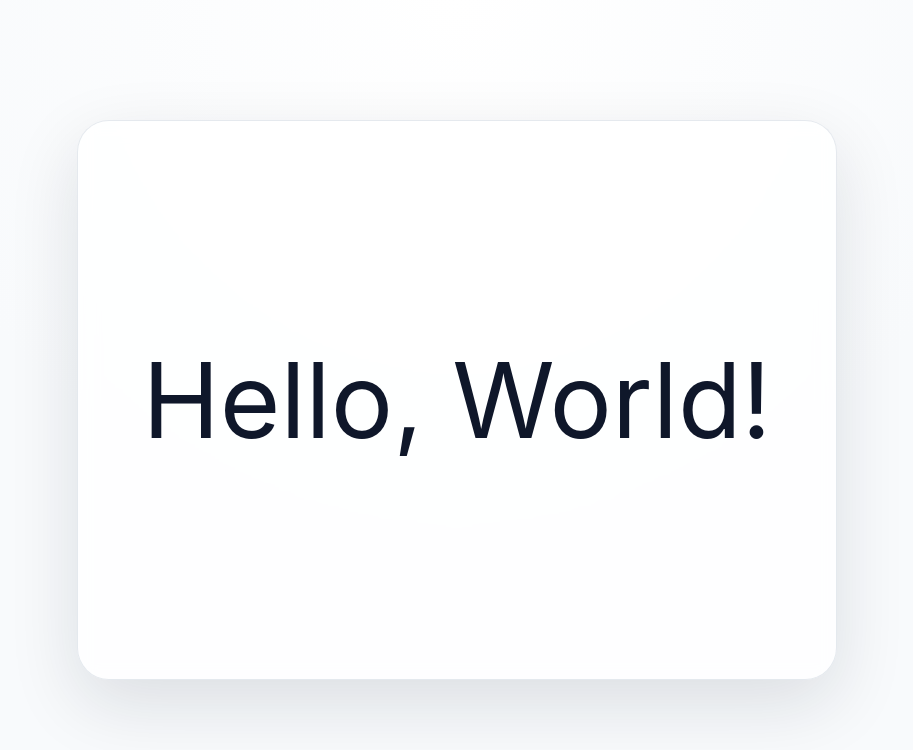
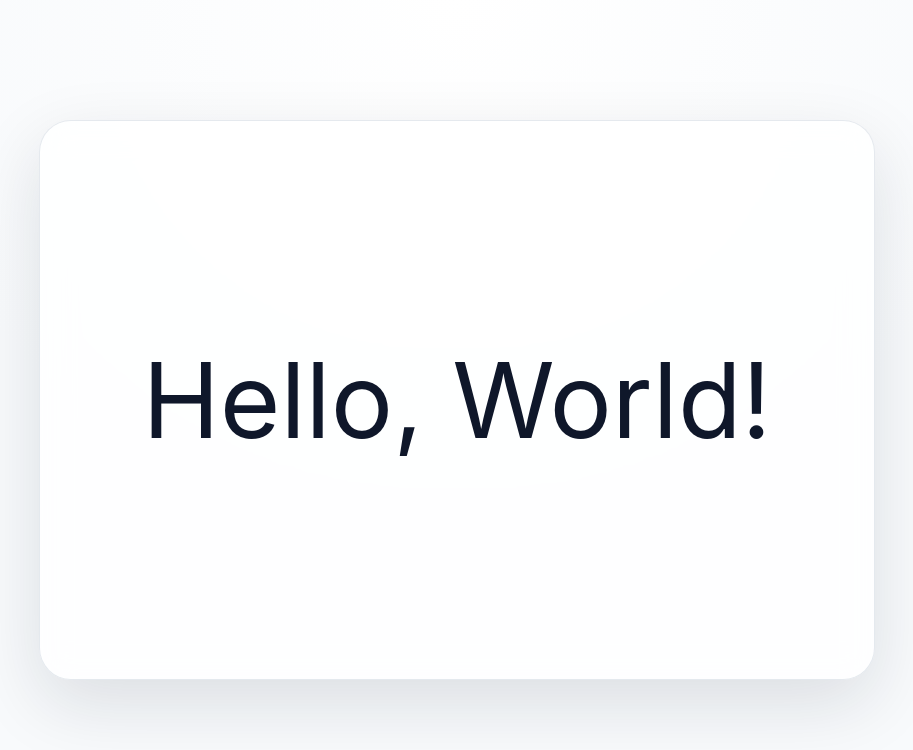
Before and after one commit to ThanhNV121097/project-96dbee40, a Next.js app in the folder code/frontend/: page / in a window 1280 px wide. Shown: the top 750 px of the page, without its empty margins (183-1096 px from the left). Built offline with nearby package versions, Linux system fonts and the light colour scheme.

Commit message:
fix hello world module tokens

```diff
--- a/code/frontend/components/HelloWorldPage.module.css
+++ b/code/frontend/components/HelloWorldPage.module.css
@@ -6,8 +6,9 @@
 }
 
 .card {
-  width: min(760px, 100%);
-  min-height: min(70vh, 620px);
+  width: 100%;
+  max-width: calc(var(--space-11) * 19);
+  min-height: 70vh;
   padding: var(--space-10) var(--space-6);
   display: grid;
   place-items: center;
@@ -16,7 +17,7 @@
   border: var(--border-width) solid var(--color-border);
   border-radius: var(--radius-xl);
   box-shadow: var(--shadow-lg);
-  backdrop-filter: blur(10px);
+  backdrop-filter: blur(var(--space-4));
   animation: floatIn var(--duration-base) var(--easing-enter) both;
 }
 
```
